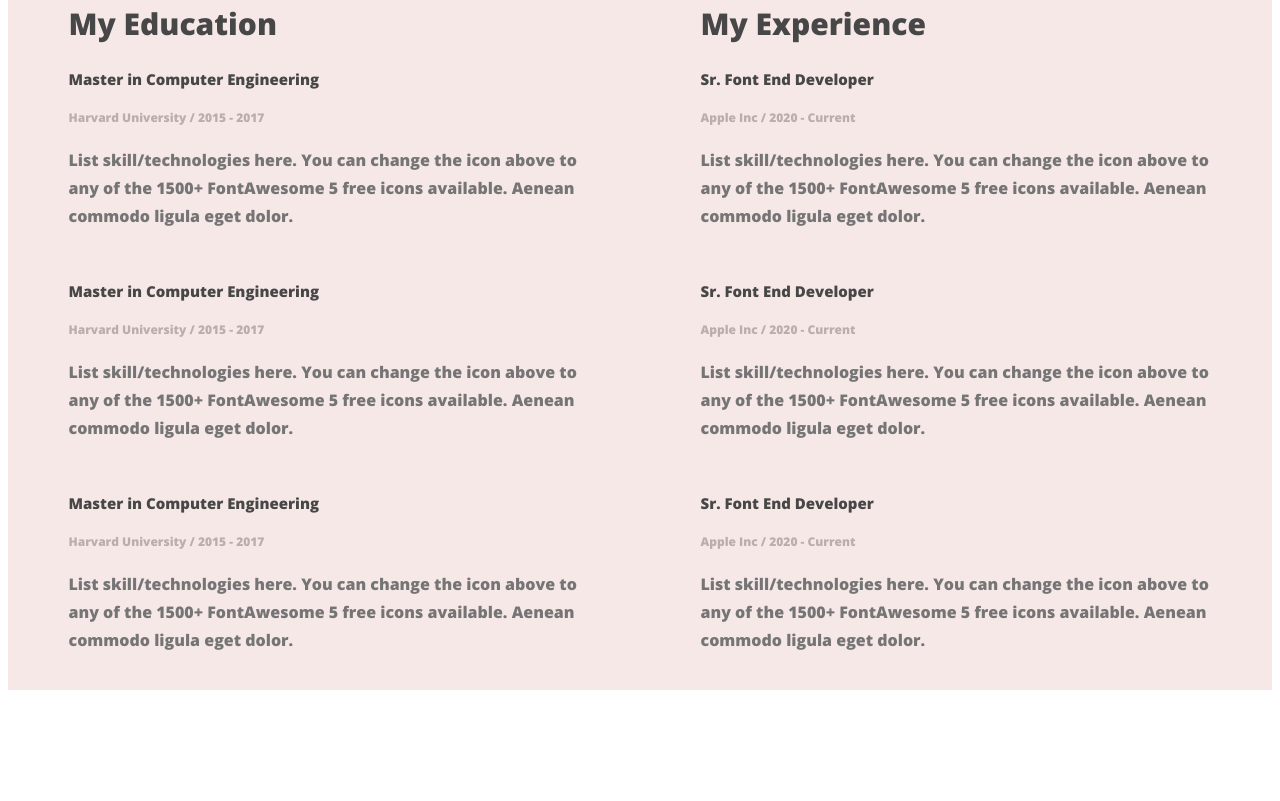
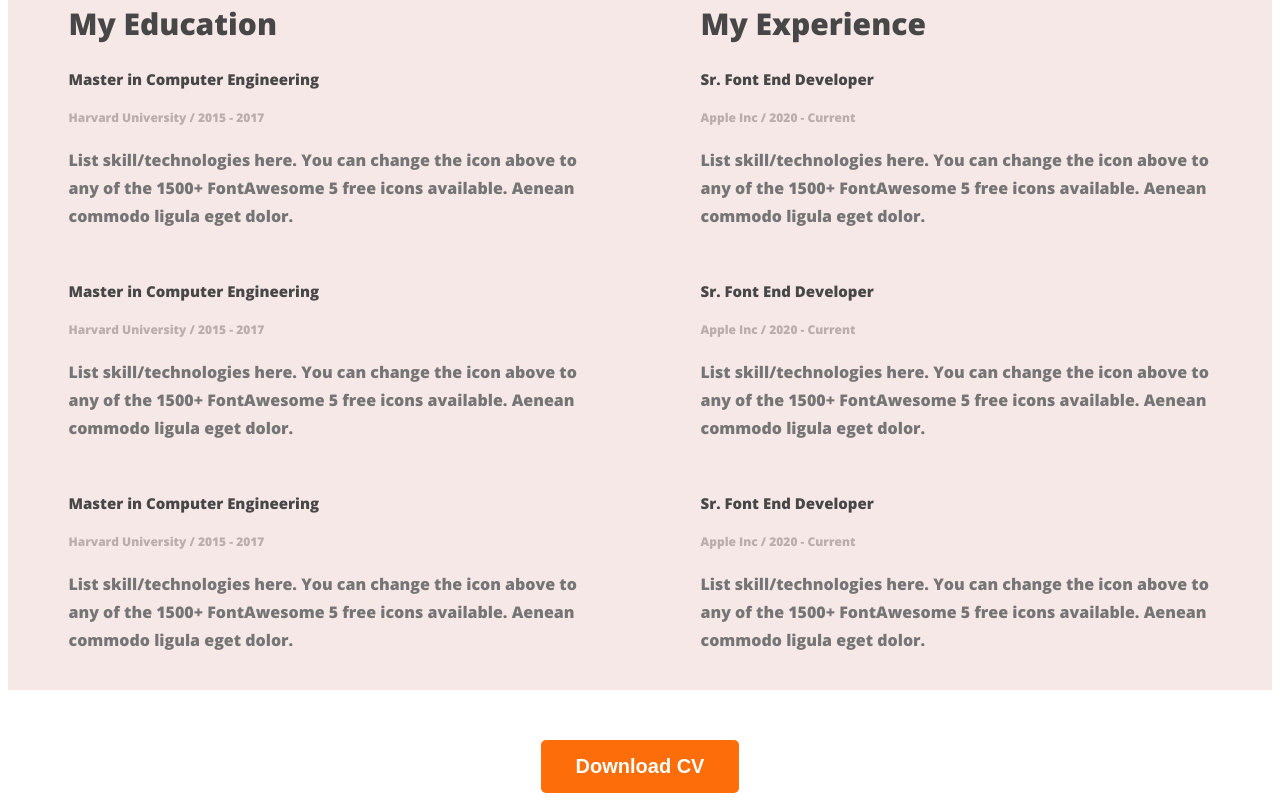
Before and after one commit to SHARIFUL70/webdevelopment-portfolio, a plain HTML site: page index.html in a window 1280 px wide. Shown: the part 1656-2457 px from the top of the page. Before the commit the page ends 2354 px from the top, so only its background shows below. Drawn offline with nearby package versions, Linux system fonts and the light colour scheme.

Commit message:
downlod cd

```diff
--- a/index.html
+++ b/index.html
@@ -136,6 +136,10 @@
                     </div>
 
                 </div>
+
+            </div>
+            <div class="Download-cv">
+                <button class="nav-btn">Download CV</button>
             </div>
          </section>
 
--- a/style.css
+++ b/style.css
@@ -207,7 +207,7 @@ header {
     margin-left: 5px;
 }
 
-.summary{
+.summary {
     text-align: center;
     font-family: Open Sans;
     font-size: 35px;
@@ -215,14 +215,16 @@ font-size: 35px;
     font-weight: 700;
 
 }
-.resume-container{
+
+.resume-container {
     display: flex;
     background-color: #f7e8e8;
     justify-content: space-around;
 
 
 }
-.resume-container p{
+
+.resume-container p {
     width: 511px;
     font-family: Open Sans;
     font-size: 16px;
@@ -231,30 +233,41 @@ font-weight: 400;
     line-height: 28px;
 
 }
-.resume-item{
 
-}
-.resume-item h2{
+.resume-item {}
+
+.resume-item h2 {
     font-family: Open Sans;
     font-size: 30px;
     color: #474747;
     font-weight: 700;
 
 }
-.resume-description{
+
+.resume-description {
     padding-bottom: 20px;
 }
-.resume-description h3{
+
+.resume-description h3 {
     font-family: Open Sans;
     font-size: 15px;
     color: #474747;
     font-weight: 300;
 
 }
-.resume-description h5{
+
+.resume-description h5 {
     font-family: Open Sans;
     font-size: 12px;
     color: #bcadad;
     font-weight: 100;
 
 }
+
+.Download-cv {
+    text-align: center;
+    font-family: Open Sans;
+    font-size: 20px;
+    margin-top: 50px;
+
+}
```
Lines whose indentation alone changed are shown as unchanged.
